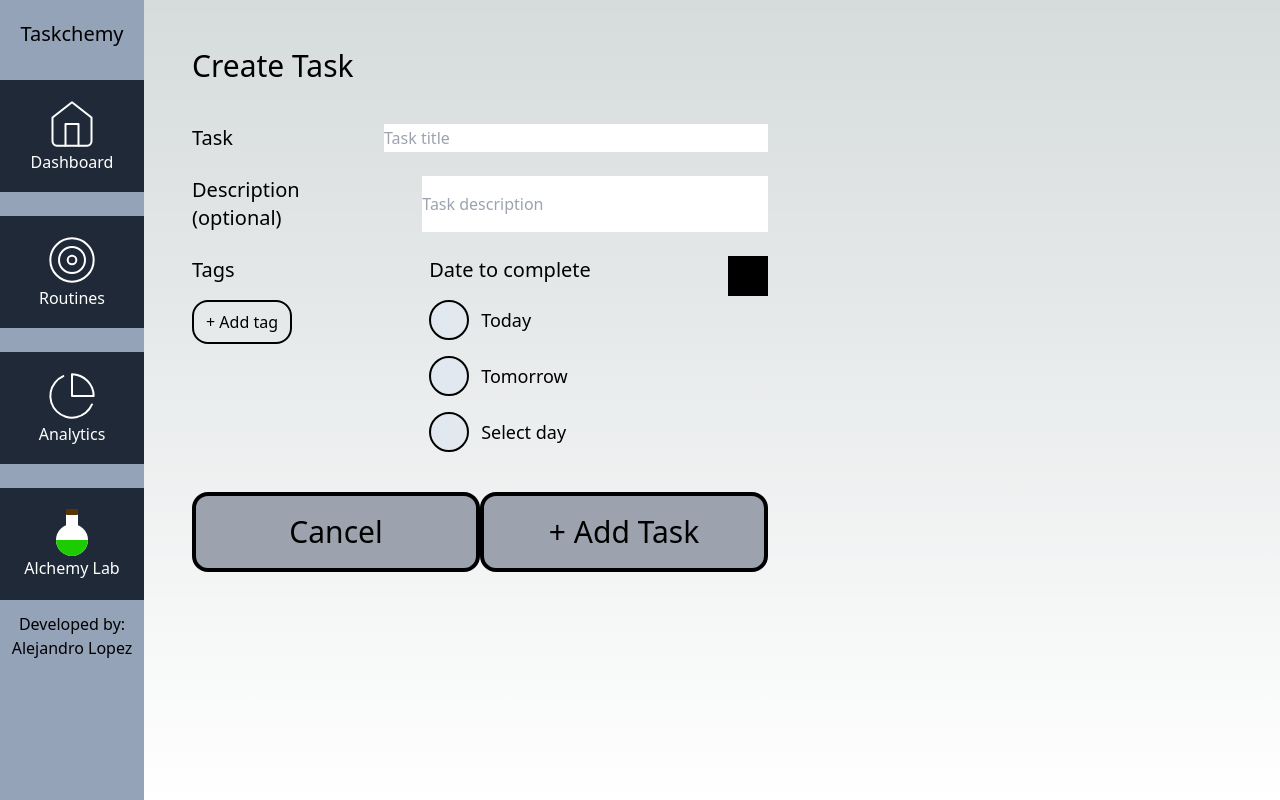
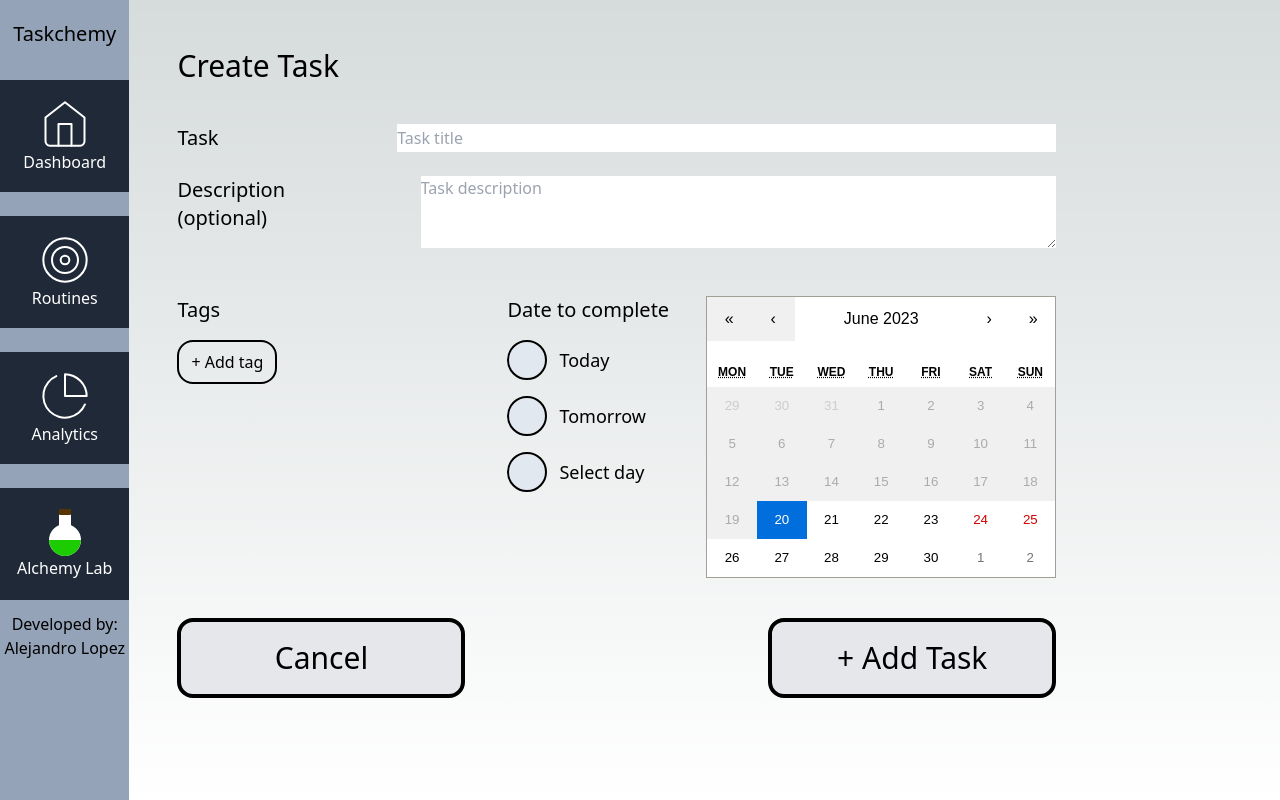
Before and after one commit to AlejandroALopez/taskchemy, a Next.js app: page /tasks/create in a window 1280 px wide. Built offline with nearby package versions, Linux system fonts and the light colour scheme.

Commit message:
page looks ok for now + form semi complete

```diff
--- a/components/layout/Layout.js
+++ b/components/layout/Layout.js
@@ -1,10 +1,10 @@
-import Navigation from './Navigation';
+import Navigation from "./Navigation";
 
 function Layout(props) {
   return (
-    <div className={"flex flex-row"}>
+    <div className={"flex flex-row w-screen"}>
       <Navigation />
-      <main>{props.children}</main>
+      <main className={"w-full"}>{props.children}</main>
     </div>
   );
 }
--- a/components/tasks/TaskList.tsx
+++ b/components/tasks/TaskList.tsx
@@ -15,23 +15,40 @@ function TaskList(props: TaskProps) {
 
   return (
     <div className={"flex flex-col min-w-fit"}>
-      <div className={"flex flex-row justify-between"}>
+      <div className={"flex flex-row w-5/12 justify-between"}>
         <p className={"text-3xl mb-10"}>Today's Tasks</p>
-        <button onClick={addTaskHandler} className={"w-12 h-10 bg-stone-500 border-4 border-slate-600 rounded-md"}>
+        <button
+          onClick={addTaskHandler}
+          className={
+            "w-12 h-10 bg-gray-200 border-4 border-slate-600 rounded-md"
+          }
+        >
           <p className={"text-2xl"}>+</p>
         </button>
       </div>
-      <ul className={"list-none m-0 p-0 max-h-80 overflow-scroll overflow-x-hidden"}>
+      <ul
+        className={
+          "list-none w-5/12 m-0 p-0 max-h-80 overflow-scroll overflow-x-hidden"
+        }
+      >
         {props.tasks.map((task) => (
           <TaskItem
             key={task.id}
             id={task.id}
             title={task.title}
+            description={task.description}
+            tags={task.tags}
+            date={task.date}
             completed={task.completed}
           />
         ))}
       </ul>
-      <button onClick={allTasksHandler} className={"mt-10 bg-gray-400 h-24 border-4 border-slate-600 rounded-md"}>
+      <button
+        onClick={allTasksHandler}
+        className={
+          "w-5/12 mt-10 bg-gray-400 h-24 border-4 border-slate-600 rounded-md"
+        }
+      >
         <p className={"text-4xl"}>See All Tasks</p>
       </button>
     </div>
--- a/package.json
+++ b/package.json
@@ -16,6 +16,7 @@
     "next": "13.4.6",
     "postcss": "8.4.24",
     "react": "18.2.0",
+    "react-calendar": "^4.3.0",
     "react-dom": "18.2.0",
     "tailwindcss": "3.3.2",
     "typescript": "5.1.3"
--- a/pages/index.tsx
+++ b/pages/index.tsx
@@ -9,9 +9,7 @@ const inter = Inter({ subsets: ["latin"] });
 
 function Home(props: any) {
   return (
-    <main
-      className={`flex min-h-screen flex-col items-center justify-between p-24 ${inter.className}`}
-    >
+    <main className={`flex min-h-screen flex-col p-24 ${inter.className}`}>
       <Fragment>
         <Head>
           <title>Task Alchemy</title>
--- a/pages/tasks/create/index.tsx
+++ b/pages/tasks/create/index.tsx
@@ -1,17 +1,66 @@
+import Head from "next/head";
+import { useState, Fragment } from "react";
+import { useRouter } from "next/router";
+import Calendar from "react-calendar";
+import "react-calendar/dist/Calendar.css";
+
 function TaskCreate() {
+  const router = useRouter();
+  const [title, setTitle] = useState("");
+  const [description, setDescription] = useState("");
+  const [date, setDate] = useState(new Date());
+  const [dateOption, setOption] = useState("");
+  const [tags, setTags] = useState([]);
+
+  function cancelHandler() {
+    router.push("/"); // back to dashboard
+  }
+
+  function addTaskHandler(event: any) {
+    event.preventDefault();
+
+    const taskData = {
+      title: title,
+      description: description,
+      tags: tags,
+      date: date.getTime(),
+    };
+
+    console.log(taskData);
+    // props.onAddTask(taskData);
+    router.push("/");
+  }
+
   return (
-    <div className={"flex min-h-screen flex-col p-12 w-64 min-w-fit"}>
+    <main className={"flex min-h-screen flex-col p-12"}>
+      <Fragment>
+        <Head>
+          <title>Create Task</title>
+          <meta name="description" content="Create a new task!" />
+        </Head>
+        <div className={"flex flex-col w-10/12"}>
           <p className={"text-3xl mb-10"}>Create Task</p>
-      <div className={"flex flex-row w-full mb-6 justify-between"}>
+          <div className={"flex flex-row mb-6 justify-between"}>
             <p className={"text-xl mr-12"}>Task</p>
-        <input className={"w-96"} placeholder="Task title" />
+            <input
+              onChange={(event: any) => setTitle(event.target.value)}
+              value={title}
+              className={"w-9/12"}
+              placeholder="Task title"
+            />
           </div>
           <div className={"flex flex-row mb-6 justify-between"}>
             <p className={"text-xl mr-12"}>Description (optional)</p>
-        <input className={"w-96"} placeholder="Task description" />
+            <textarea
+              className={"w-9/12"}
+              placeholder="Task description"
+              rows={3}
+              value={description}
+              onChange={(event: any) => setDescription(event.target.value)}
+            />
           </div>
-      <div className={"flex flex-row mb-6 justify-between"}>
-        <div>
+          <div className={"flex flex-row my-6 justify-between"}>
+            <div className={"w-4/12"}>
               <p className={"text-xl mb-4"}>Tags</p>
               <button className={"border-2 border-black rounded-2xl px-3 py-2"}>
                 <p>+ Add tag</p>
@@ -21,30 +70,58 @@ function TaskCreate() {
               <p className={"text-xl mb-4"}>Date to complete</p>
               <ul className={"flex flex-col"}>
                 <li className={"flex flex-row items-center mb-4"}>
-              <div className={"border-2 border-black w-10 h-10 bg-slate-200 rounded-full"} />
+                  <div
+                    className={
+                      "border-2 border-black w-10 h-10 bg-slate-200 rounded-full"
+                    }
+                  />
                   <p className={"text-lg ml-3"}>Today</p>
                 </li>
                 <li className={"flex flex-row items-center mb-4"}>
-              <div className={"border-2 border-black w-10 h-10 bg-slate-200 rounded-full"} />
+                  <div
+                    className={
+                      "border-2 border-black w-10 h-10 bg-slate-200 rounded-full"
+                    }
+                  />
                   <p className={"text-lg ml-3"}>Tomorrow</p>
                 </li>
                 <li className={"flex flex-row items-center mb-4"}>
-              <div className={"border-2 border-black w-10 h-10 bg-slate-200 rounded-full"} />
+                  <div
+                    className={
+                      "border-2 border-black w-10 h-10 bg-slate-200 rounded-full"
+                    }
+                  />
                   <p className={"text-lg ml-3"}>Select day</p>
                 </li>
               </ul>
             </div>
-        <div className={"w-10 h-10 bg-black"} />
+            <Calendar
+              onChange={(event: any) => setDate(event)}
+              value={date}
+              minDate={new Date()}
+            />
           </div>
-      <div className={"flex flex-row justify-between"}>
-        <button className={"w-72 h-20 bg-gray-400 border-4 border-black rounded-2xl"}>
+          <div className={"flex flex-row justify-between mt-4"}>
+            <button
+              className={
+                "w-72 h-20 bg-gray-200 border-4 border-black rounded-2xl"
+              }
+              onClick={cancelHandler}
+            >
               <p className={"text-3xl"}>Cancel</p>
             </button>
-        <button className={"w-72 h-20 bg-gray-400 border-4 border-black rounded-2xl"}>
+            <button
+              className={
+                "w-72 h-20 bg-gray-200 border-4 border-black rounded-2xl"
+              }
+              onClick={addTaskHandler}
+            >
               <p className={"text-3xl"}>+ Add Task</p>
             </button>
           </div>
         </div>
+      </Fragment>
+    </main>
   );
 }
 
--- a/types/TaskTypes.tsx
+++ b/types/TaskTypes.tsx
@@ -1,6 +1,9 @@
 export interface Task {
     id: string,
     title: string,
+    tags: string[],
+    description: string,
+    date: string,
     completed: boolean
 }
 
```
Also changed, not shown: 1 other file (tests, documents, lock files or other folders). Lines whose indentation alone changed are shown as unchanged.
